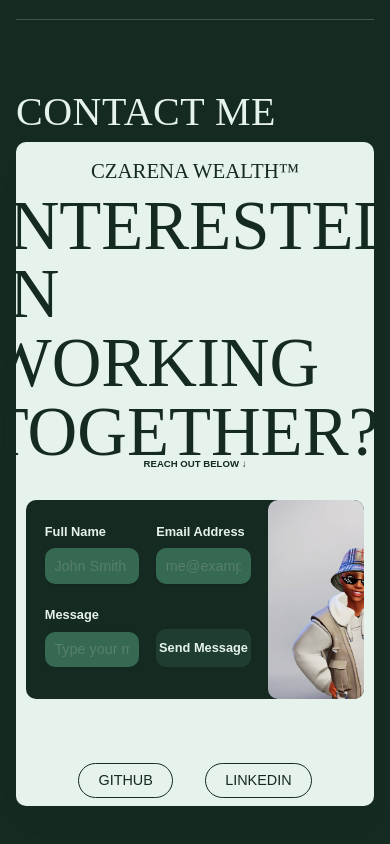
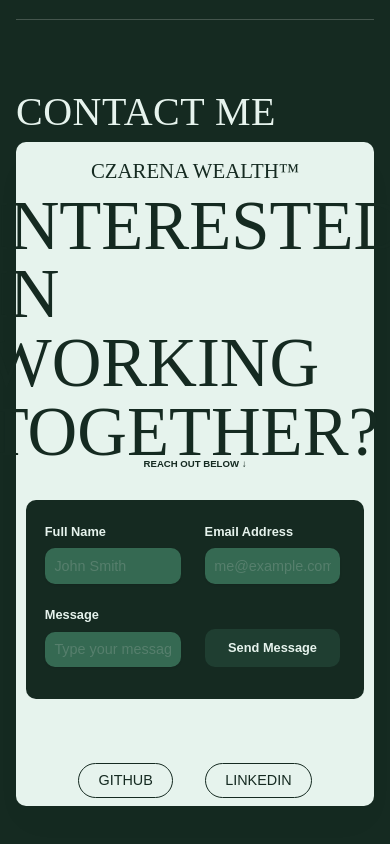
Before and after one commit to wealthczarena/Algofy-Practical-Assignment---Portfolio, a plain HTML site: page index.html in a window 390 px wide. Shown: the part 3965-4809 px from the top of the page. Drawn offline with nearby package versions, Linux system fonts and the light colour scheme; some packages are replaced by stand-ins of ours; a script that the page names is missing; files whose address does not match are found by name; a web font is replaced by a local one.

Commit message:
Update queries.css

```diff
--- a/css/queries.css
+++ b/css/queries.css
@@ -103,4 +103,12 @@ Instead, 1rem = 1em = 16px*/
     font-size: 0.7rem;
     padding: 1rem 0.8rem;
   }
+  .contact-grid {
+    grid-template-columns: 1fr;
+    grid-template-rows: 1fr;
+  }
+  .contact-img {
+    width: 0;
+    height: 0;
+  }
 }
```
